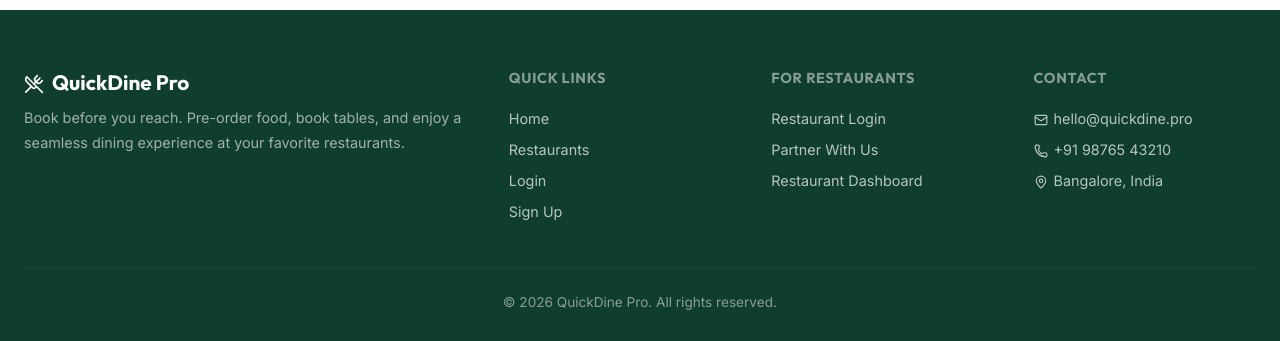
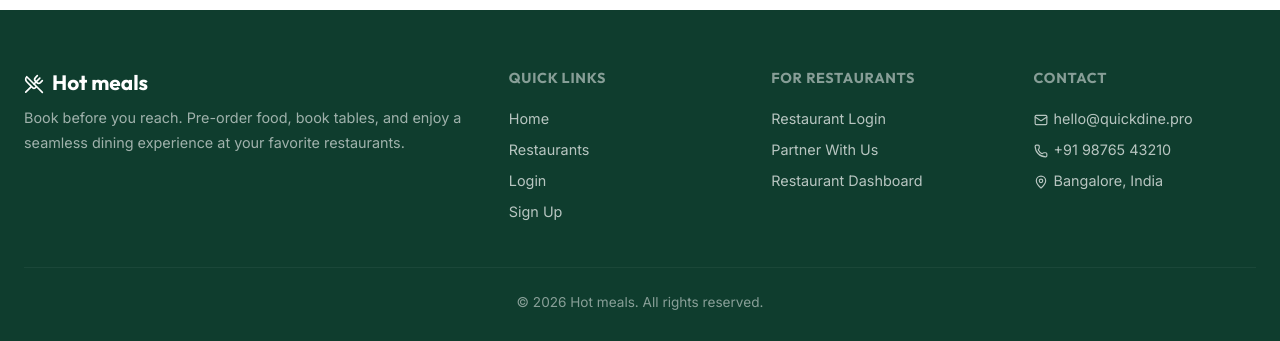
Before and after one commit to g17020395-star/Quick-dine-pro, a React (Vite) app: page / in a window 1280 px wide. Shown: the part 3080-3421 px from the top of the page. Built offline with nearby package versions, Linux system fonts and the light colour scheme.

Commit message:
Update footer branding from 'QuickDine Pro' to 'Hot meals'

```diff
--- a/src/components/Footer.jsx
+++ b/src/components/Footer.jsx
@@ -9,7 +9,7 @@ export default function Footer() {
           <div className="footer-brand">
             <h3>
               <UtensilsCrossed size={20} style={{ marginRight: 8, verticalAlign: 'middle' }} />
-              QuickDine Pro
+              Hot meals
             </h3>
             <p>
               Book before you reach. Pre-order food, book tables, and enjoy a seamless dining experience at your favorite restaurants.
@@ -36,7 +36,7 @@ export default function Footer() {
           </div>
         </div>
         <div className="footer-bottom">
-          &copy; {new Date().getFullYear()} QuickDine Pro. All rights reserved.
+          &copy; {new Date().getFullYear()} Hot meals. All rights reserved.
         </div>
       </div>
     </footer>
```
